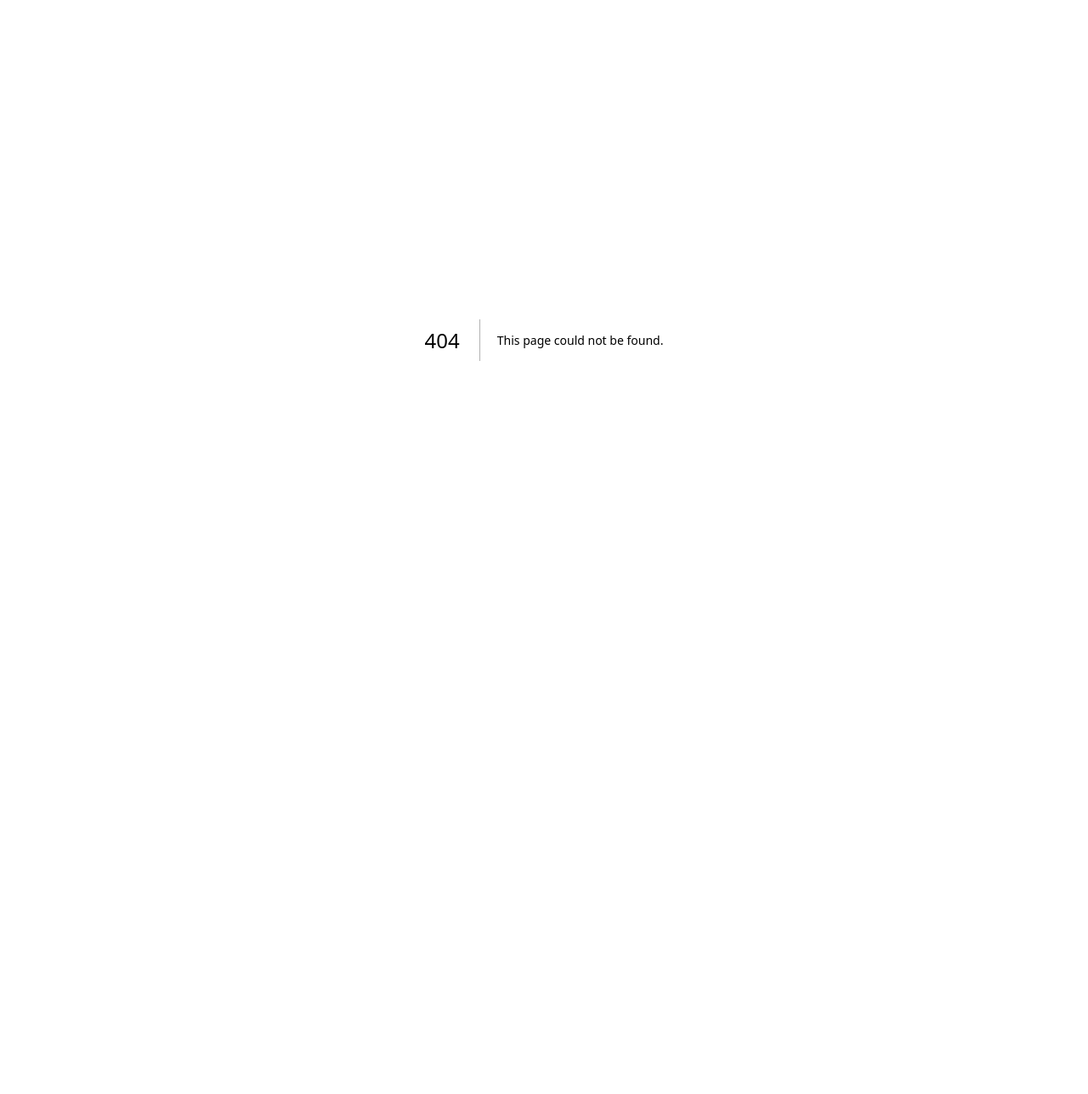
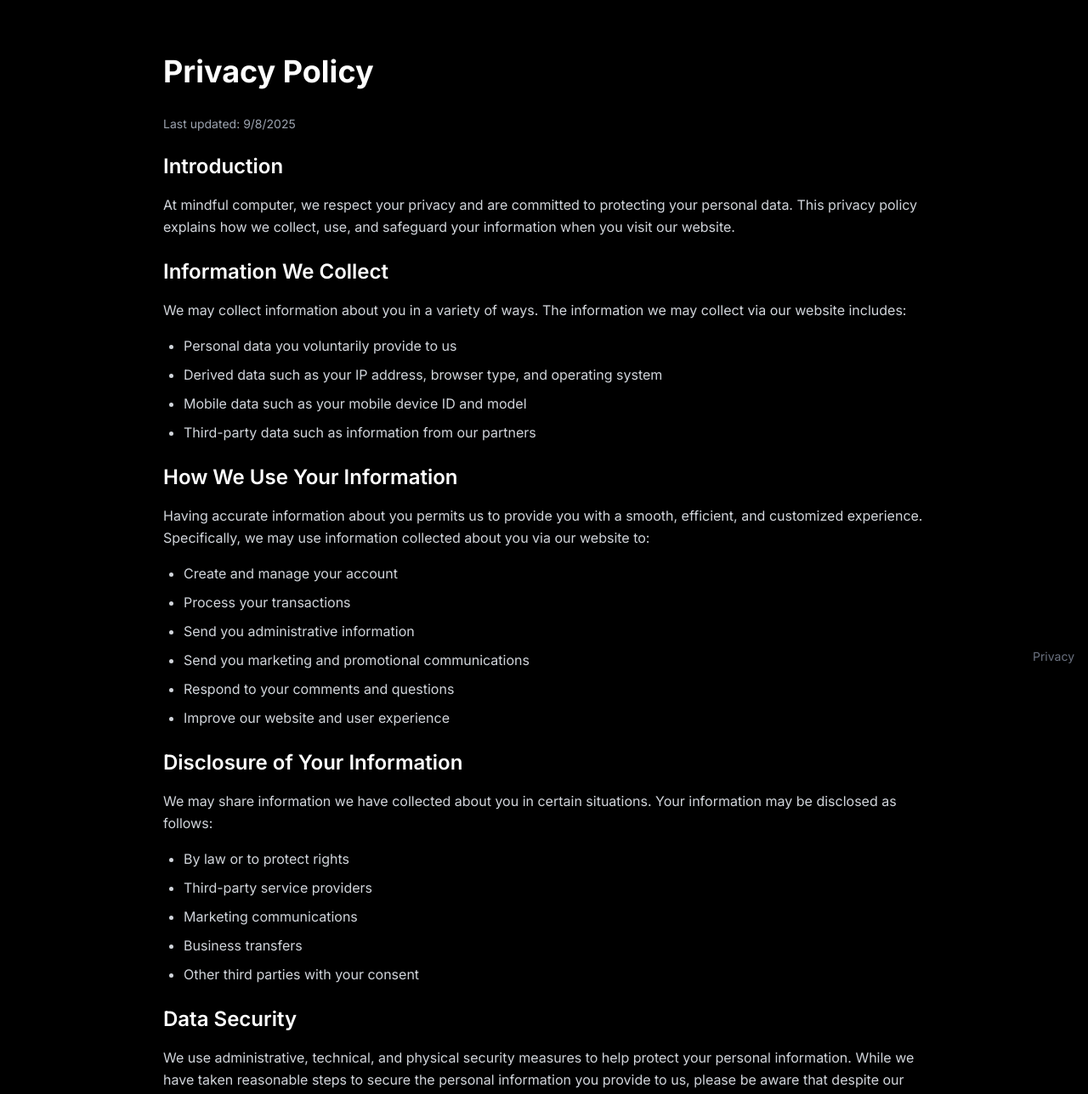
Before and after one commit to mindful-computer/mindful-computer, a Next.js app: page /privacy in a window 1280 px wide. Before the commit this address had no page. Shown: the top 1288 px of the page at 85% size. Before the commit the page ends 800 px from the top, so only its background shows below. Built offline with nearby package versions, Linux system fonts and the light colour scheme.

Commit message:
Add privacy policy page with mindful computer branding

```diff
--- a/app/layout.tsx
+++ b/app/layout.tsx
@@ -41,6 +41,14 @@ export default function RootLayout({
     <html lang="en">
       <body className={inter.className}>
         {children}
+        <footer className="fixed bottom-4 right-4">
+          <a
+            href="/privacy"
+            className="text-gray-500 hover:text-gray-300 text-sm transition-colors"
+          >
+            Privacy
+          </a>
+        </footer>
       </body>
     </html>
   )
--- /dev/null
+++ b/app/privacy/page.tsx
@@ -0,0 +1,128 @@
+export default function Privacy() {
+  return (
+    <main className="min-h-screen bg-black text-white px-8 py-16">
+      <div className="max-w-4xl mx-auto">
+        <h1 className="text-4xl font-bold mb-8">Privacy Policy</h1>
+
+        <div className="space-y-6 text-gray-300 leading-relaxed">
+          <p className="text-sm text-gray-400">Last updated: {new Date().toLocaleDateString()}</p>
+
+          <section>
+            <h2 className="text-2xl font-semibold mb-4 text-white">Introduction</h2>
+            <p>
+              At mindful computer, we respect your privacy and are committed to protecting your personal data.
+              This privacy policy explains how we collect, use, and safeguard your information when you visit
+              our website.
+            </p>
+          </section>
+
+          <section>
+            <h2 className="text-2xl font-semibold mb-4 text-white">Information We Collect</h2>
+            <p>
+              We may collect information about you in a variety of ways. The information we may collect via
+              our website includes:
+            </p>
+            <ul className="list-disc pl-6 mt-4 space-y-2">
+              <li>Personal data you voluntarily provide to us</li>
+              <li>Derived data such as your IP address, browser type, and operating system</li>
+              <li>Mobile data such as your mobile device ID and model</li>
+              <li>Third-party data such as information from our partners</li>
+            </ul>
+          </section>
+
+          <section>
+            <h2 className="text-2xl font-semibold mb-4 text-white">How We Use Your Information</h2>
+            <p>
+              Having accurate information about you permits us to provide you with a smooth, efficient,
+              and customized experience. Specifically, we may use information collected about you via
+              our website to:
+            </p>
+            <ul className="list-disc pl-6 mt-4 space-y-2">
+              <li>Create and manage your account</li>
+              <li>Process your transactions</li>
+              <li>Send you administrative information</li>
+              <li>Send you marketing and promotional communications</li>
+              <li>Respond to your comments and questions</li>
+              <li>Improve our website and user experience</li>
+            </ul>
+          </section>
+
+          <section>
+            <h2 className="text-2xl font-semibold mb-4 text-white">Disclosure of Your Information</h2>
+            <p>
+              We may share information we have collected about you in certain situations. Your information
+              may be disclosed as follows:
+            </p>
+            <ul className="list-disc pl-6 mt-4 space-y-2">
+              <li>By law or to protect rights</li>
+              <li>Third-party service providers</li>
+              <li>Marketing communications</li>
+              <li>Business transfers</li>
+              <li>Other third parties with your consent</li>
+            </ul>
+          </section>
+
+          <section>
+            <h2 className="text-2xl font-semibold mb-4 text-white">Data Security</h2>
+            <p>
+              We use administrative, technical, and physical security measures to help protect your
+              personal information. While we have taken reasonable steps to secure the personal
+              information you provide to us, please be aware that despite our efforts, no security
+              measures are perfect or impenetrable, and no method of data transmission can be
+              guaranteed against any interception or other type of misuse.
+            </p>
+          </section>
+
+          <section>
+            <h2 className="text-2xl font-semibold mb-4 text-white">Policy for Children</h2>
+            <p>
+              We do not knowingly solicit information from or market to children under the age of 13.
+              If you become aware of any data we have collected from children under age 13, please
+              contact us using the information provided below.
+            </p>
+          </section>
+
+          <section>
+            <h2 className="text-2xl font-semibold mb-4 text-white">Controls for Do-Not-Track Features</h2>
+            <p>
+              Most web browsers and some mobile operating systems and mobile applications include a
+              Do-Not-Track ("DNT") feature or setting you can activate to signal your privacy preference
+              not to have data about your online browsing activities monitored and collected. At this
+              stage, no uniform technology standard for recognizing and implementing DNT signals has
+              been finalized.
+            </p>
+          </section>
+
+          <section>
+            <h2 className="text-2xl font-semibold mb-4 text-white">Changes to This Privacy Policy</h2>
+            <p>
+              We may update this privacy policy from time to time. The updated version will be indicated
+              by an updated "Last updated" date and the updated version will be effective as soon as it
+              is accessible. If we make material changes to this privacy policy, we may notify you either
+              by prominently posting a notice of such changes or by directly sending you a notification.
+            </p>
+          </section>
+
+          <section>
+            <h2 className="text-2xl font-semibold mb-4 text-white">Contact Us</h2>
+            <p>
+              If you have questions or comments about this privacy policy, please contact us at:
+            </p>
+            <div className="mt-4 p-4 bg-gray-900 rounded-lg">
+              <p><strong>Email:</strong> mc@monkz.xyz</p>
+            </div>
+          </section>
+        </div>
+
+        <div className="mt-12 pt-8 border-t border-gray-800">
+          <a
+            href="/"
+            className="inline-flex items-center text-gray-400 hover:text-white transition-colors"
+          >
+            ← Back to Home
+          </a>
+        </div>
+      </div>
+    </main>
+  )
+}
```
